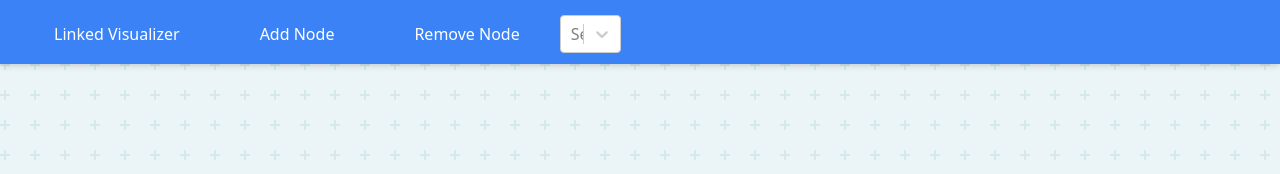
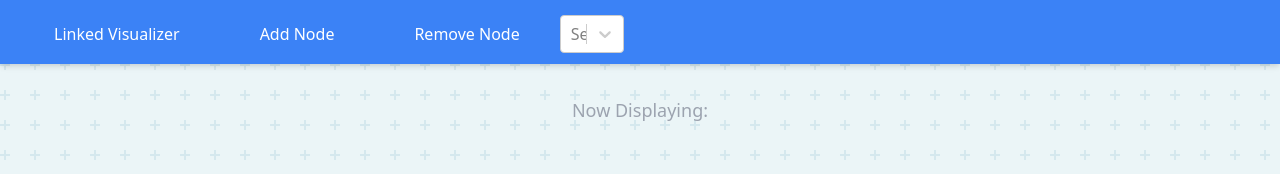
Before and after one commit to JackTrimboli/LinkedVisualizer, a React (Create React App) app: page / in a window 1280 px wide. Shown: the top 174 px of the page. Built offline with nearby package versions, Linux system fonts and the light colour scheme.

Commit message:
implemented structure selection

```diff
--- a/src/components/Main.jsx
+++ b/src/components/Main.jsx
@@ -1,11 +1,12 @@
 import React from "react";
 import Navbar from "./Navbar";
-import Node from "./Node";
+import Linkedlist from "./Linkedlist";
 
 function Main(props) {
   return (
-    <div className="box-border">
+    <div className="box-border w-full">
       <Navbar />
+      <span className="flex justify-center mt-8 text-gray-400 text-lg">Now Displaying:{}</span>
     </div>
   );
 }
--- a/src/components/Navdropdown.jsx
+++ /dev/null
@@ -1,22 +0,0 @@
-import React from "react";
-import Select from "react-select";
-
-const options = [
-  { value: 1, label: "Linked-List" },
-  { value: 2, label: "Binary Search Tree" },
-  { value: 3, label: "Heap" },
-];
-const Navdropdown = () => {
-  return (
-    <Select
-      style={{ display: "inline-block" }}
-      options={options}
-      autosize={true}
-      className="inline-block  "
-      clearable={false}
-      simpleValue
-    ></Select>
-  );
-};
-
-export default Navdropdown;
--- a/src/components/navbar.jsx
+++ b/src/components/navbar.jsx
@@ -1,15 +1,34 @@
-import React from "react";
+import {useState, React} from 'react';
+import Select from "react-select";
 import Button from "./Button";
-import Navdropdown from "./Navdropdown";
+
 const Navbar = (props) => {
+  const [dropValue, setDropValue] = useState(0) //state is 0 by default
+  const options = [
+    { value: 1, label: "Linked-List" },
+    { value: 2, label: "Binary Search Tree" },
+    { value: 3, label: "Heap" },
+  ];
+
+  function handleSelectChange(event){
+    setDropValue(event.value);
+  }
   return (
     <nav className="bg-blue-500 h-16 min-w-full text-white shadow-md p-3.5">
       <Button text="Linked Visualizer"></Button>
       <Button text="Add Node"></Button>
       <Button text="Remove Node"></Button>
-      <Navdropdown className="text-black"></Navdropdown>
+      {/*<Navdropdown className="text-black"></Navdropdown>*/}
+      <Select
+      value={dropValue}
+      onChange={handleSelectChange}
+      options={options}
+      className="inline-block w-16"
+      simpleValue
+    />
     </nav>
   );
 };
 
+
 export default Navbar;
```
